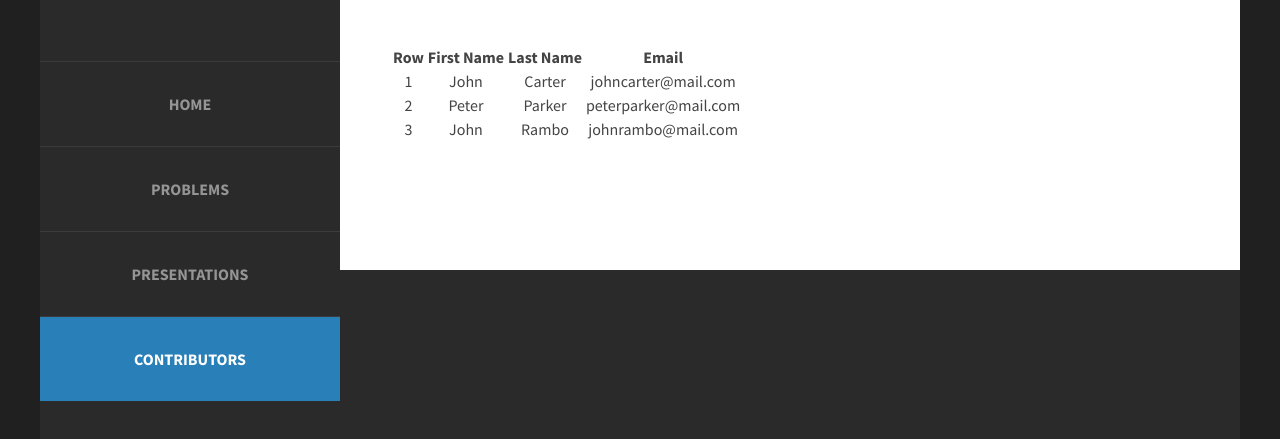
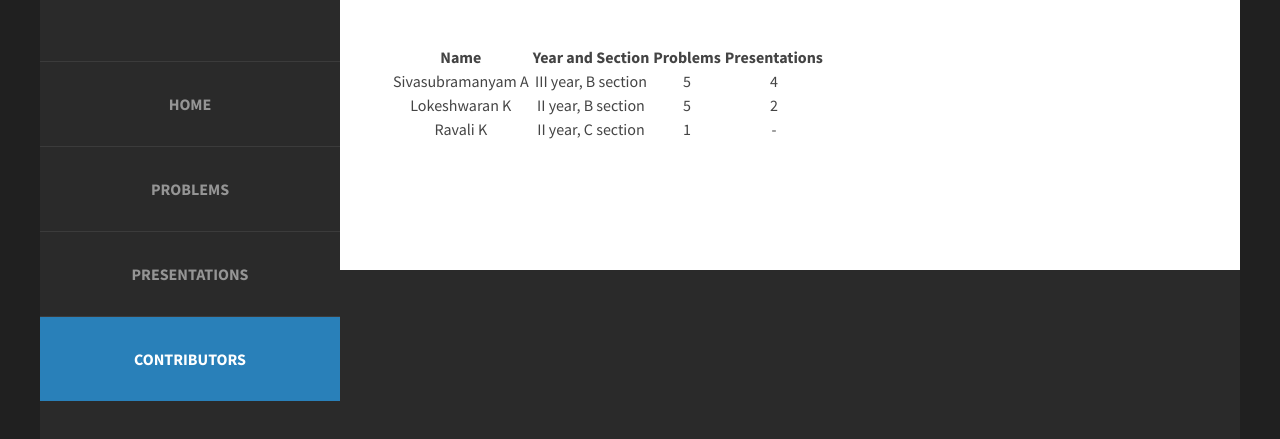
Before and after one commit to csecoders/csecoders.github.io, a plain HTML site: page contributors.html in a window 1280 px wide. Shown: the part 91-530 px from the top of the page. Drawn offline with Linux system fonts and the light colour scheme.

Commit message:
Update contributors.html

```diff
--- a/contributors.html
+++ b/contributors.html
@@ -31,30 +31,30 @@
     			<table class="table">
     				<thead>
         				<tr>
-            <th>Row</th>
-            <th>First Name</th>
-            <th>Last Name</th>
-            <th>Email</th>
+            					<th>Name</th>
+            					<th>Year and Section</th>
+            					<th>Problems</th>
+            					<th>Presentations</th>
         				</tr>
     				</thead>
     				<tbody>
         				<tr>
-            <td>1</td>
-            <td>John</td>
-            <td>Carter</td>
-            <td>johncarter@mail.com</td>
+            					<td>Sivasubramanyam A</td>
+            					<td>III year, B section</td>
+            					<td>5</td>
+            					<td>4</td>
         				</tr>
         				<tr>
+            					<td>Lokeshwaran K</td>
+            					<td>II year, B section</td>
+            					<td>5</td>
             					<td>2</td>
-            <td>Peter</td>
-            <td>Parker</td>
-            <td>peterparker@mail.com</td>
         				</tr>
         				<tr>
-            <td>3</td>
-            <td>John</td>
-            <td>Rambo</td>
-            <td>johnrambo@mail.com</td>
+            					<td>Ravali K</td>
+            					<td>II year, C section</td>
+            					<td>1</td>
+            					<td>-</td>
         				</tr>
     				</tbody>
 			</table>
```
Lines whose indentation alone changed are shown as unchanged.
